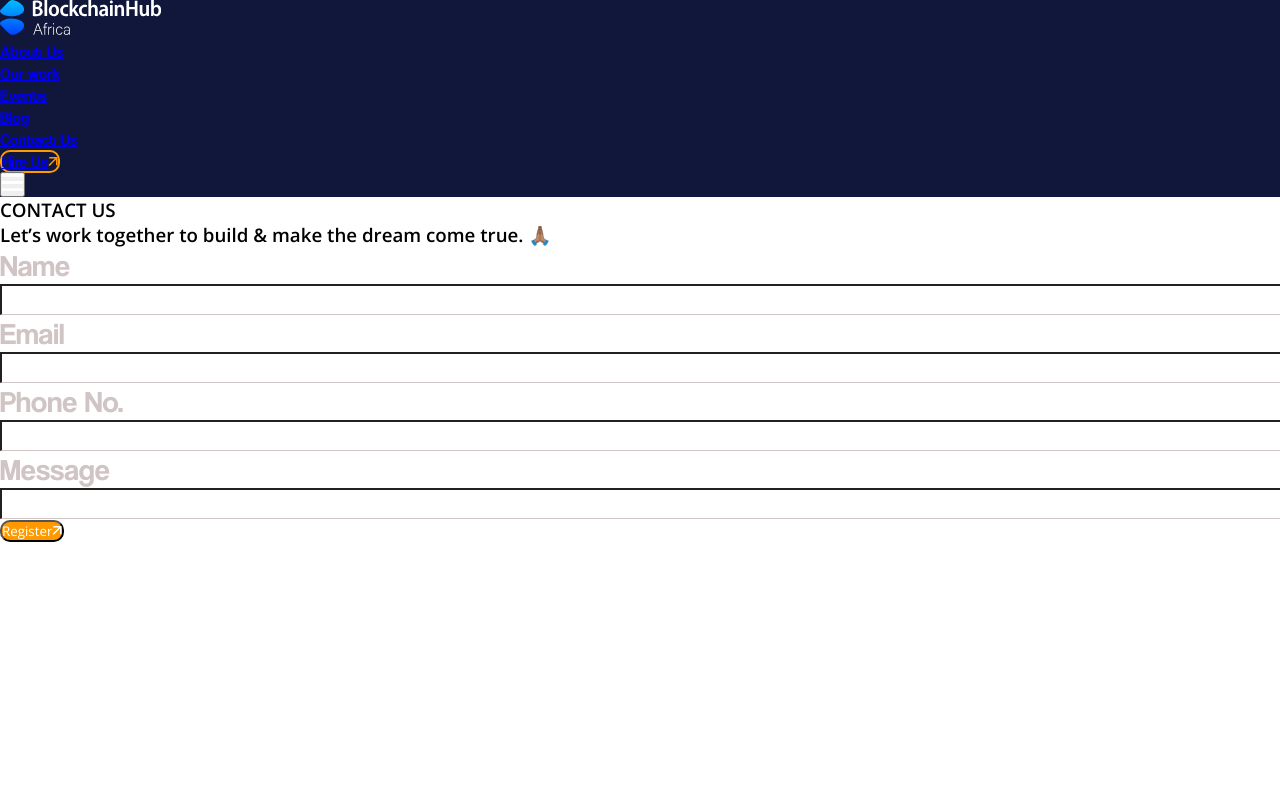
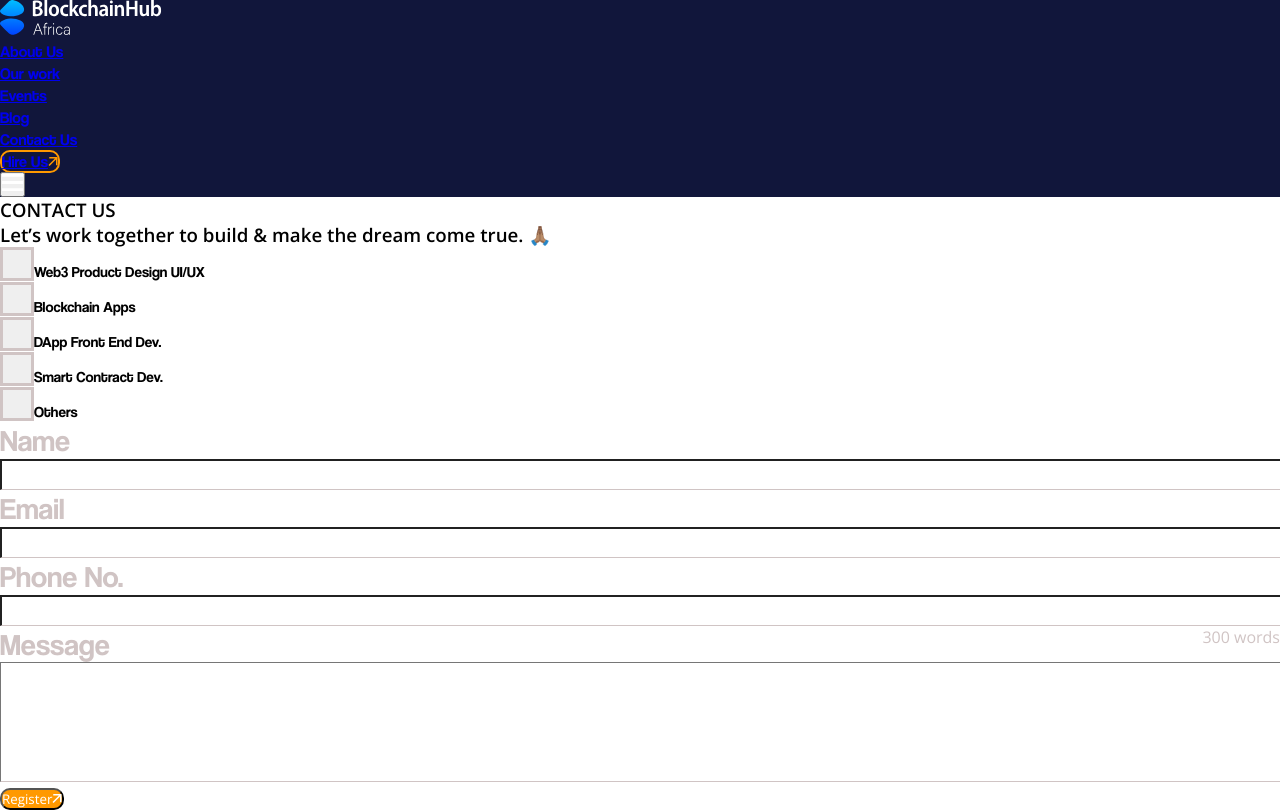
Before and after one commit to blockchainhubafrica/website-frontend, a Next.js app: page /contact in a window 1280 px wide. Built offline with nearby package versions, Linux system fonts and the light colour scheme.

Commit message:
--refactor: added utility functions, style fixes

```diff
--- a/components/ContactForm/contact-form.module.css
+++ b/components/ContactForm/contact-form.module.css
@@ -6,12 +6,48 @@
 .container * {
   transition: all 0.3s ease-in-out;
 }
+/*
+.container .topics span:first-child {
+  border: 3px solid var(--app-pink-100);
+  padding: 1px;
+}
 
-.container form .subtitle span:first-child {
-  color: #565658;
+.container .topics span:first-child:active, .container .topics span:first-child:focus {
+  border-color: red !important;
+} */
+
+.container .topics button {
+  width: 34px;
+  height: 34px;
+  border: 3px solid var(--app-pink-100);
+  padding: 1px;
 }
-.container form .subtitle span:last-child {
-  color: #565658;
+
+.container .topics button:active, .container .topics button:focus {
+  border-color: var(--app-blue-200) !important;
+}
+
+.container .topics button span {
+  width: 100%;
+  height: 100%;
+}
+
+.container .topics .active button {
+  border: 3px solid var(--app-blue-400);
+}
+
+.container .topics .active button span {
+  background-color: var(--app-blue-400);
+}
+
+.container .topics .active div>span {
+}
+
+.container .topics div>span {
+  font-family: Coolvetica;
+  font-style: normal;
+  font-weight: normal;
+  font-size: 15px;
 }
 
 .container button.submit {
--- a/components/ContactForm/index.tsx
+++ b/components/ContactForm/index.tsx
@@ -1,18 +1,32 @@
 import { useFormik } from "formik";
 import * as Yup from "yup";
 
-import React from "react";
+import React, { useState } from "react";
 import { TopRightArrowIcon } from "../../assets/images";
 
 import styles from "./contact-form.module.css";
-import { Input } from "..";
+import { Input, TextArea } from "..";
 
 
 type ValuesType = {
   name: string;
   email: string;
   phone: string;
+  message: string;
 };
+
+declare module "yup" {
+  interface StringSchema {
+    validMessage(message: string): Yup.StringSchema;
+  }
+}
+
+Yup.addMethod(Yup.string, "validMessage", function (errorMessage) {
+  return this.test("message", errorMessage, function (value) {
+    const { path, createError } = this;
+    return (value && getWordsLength(value) >= 3 && getWordsLength(value) <= 300) || createError({ path, message: errorMessage })
+  })
+});
 
 const validationSchema = Yup.object({
   name: Yup.string().required("Name is required"),
@@ -20,7 +34,8 @@ const validationSchema = Yup.object({
     .email("Invalid Email Address")
     .required("Email is required"),
   phone: Yup.string().required("Phone Number is required"),
-  message: Yup.string().required("Message is required").min(5, "Message must be a minimum of 5 characters"),
+  message: Yup.string().required("Message is required")
+    .validMessage("Message must be a minimum of 3 words and maximum of 300 words"),
 });
 
 const initialValues = {
@@ -30,8 +45,36 @@ const initialValues = {
   message: "",
 };
 
+const getWordsLength = (words: string) => words.match(/(\w+)/g)?.length || 0;
+
+const intialTopics: string[] = [];
+
+const availableTopics = [
+  { title: "Web3 Product Design UI/UX", value: "web3" },
+  { title: "Blockchain Apps", value: "bapps" },
+  { title: "DApp Front End Dev.", value: "dapp" },
+  { title: "Smart Contract Dev.", value: "smart_contract" },
+  { title: "Others", value: "others" },
+]
+
 function ContactForm() {
+  // State management
+  const [topics, setTopics] = useState(intialTopics);
+
+  // Handlers
   const handleSubmit = (values: ValuesType) => void {};
+
+  const topicIsSelected = (value: string) => topics.includes(value);
+
+  const handleClick = (value: string) => {
+    let topicsClone = Array.from(topics);
+
+    if (topicsClone.includes(value)) {
+      topicsClone = topicsClone.filter(topic => topic !== value);
+    } else topicsClone.push(value);
+
+    setTopics(topicsClone);
+  };
 
   const formik = useFormik({
     initialValues,
@@ -40,7 +83,15 @@ function ContactForm() {
   });
 
   return (
-    <form onSubmit={formik.handleSubmit} className={styles["container"]}>
+    <form onSubmit={formik.handleSubmit} className={`${styles["container"]} md:px-10`}>
+      <div className={`${styles["topics"]} flex mb-20 flex-wrap gap-6`}>
+        {availableTopics.map(topic => (
+          <div key={topic.value} className={`${topicIsSelected(topic.value) ? styles["active"] : ""} flex items-center`}>
+            <button onClick={() => handleClick(topic.value)}><span className="block"></span></button>
+            <span className="ml-2">{topic.title}</span>
+          </div>
+        ))}
+      </div>
       <div>
         <Input
           name="name"
@@ -66,7 +117,7 @@ function ContactForm() {
         />
       </div>
       <div>
-        <Input
+        <TextArea
           name="message"
           formik={formik}
           label="Message"
--- a/components/index.ts
+++ b/components/index.ts
@@ -7,3 +7,4 @@ export * from "./Products";
 export * from "./TestimonialSection";
 export * from "./Toast";
 export * from "./ContactForm";
+export * from "./TextArea";
--- a/pages/contact/index.tsx
+++ b/pages/contact/index.tsx
@@ -6,7 +6,7 @@ export default function ContactUsPage() {
   return (
     <main className={`${styles["container"]} py-20 px-5 md:px-10 lg:px-20`}>
       <div className="md:w-1/2 mb-20">
-        <h3 className={`${styles["spaced-heading"]} text-base`}>CONTACT US</h3>
+        <h3 className={`${styles["spaced-heading"]} text-base mb-5`}>CONTACT US</h3>
         <h3 className={`mb-4 text-3xl md:text-5xl font-coolvetica text-blue-600`}>
           Let’s work together to build &amp; make the dream come true. 🙏🏽
         </h3>
```
